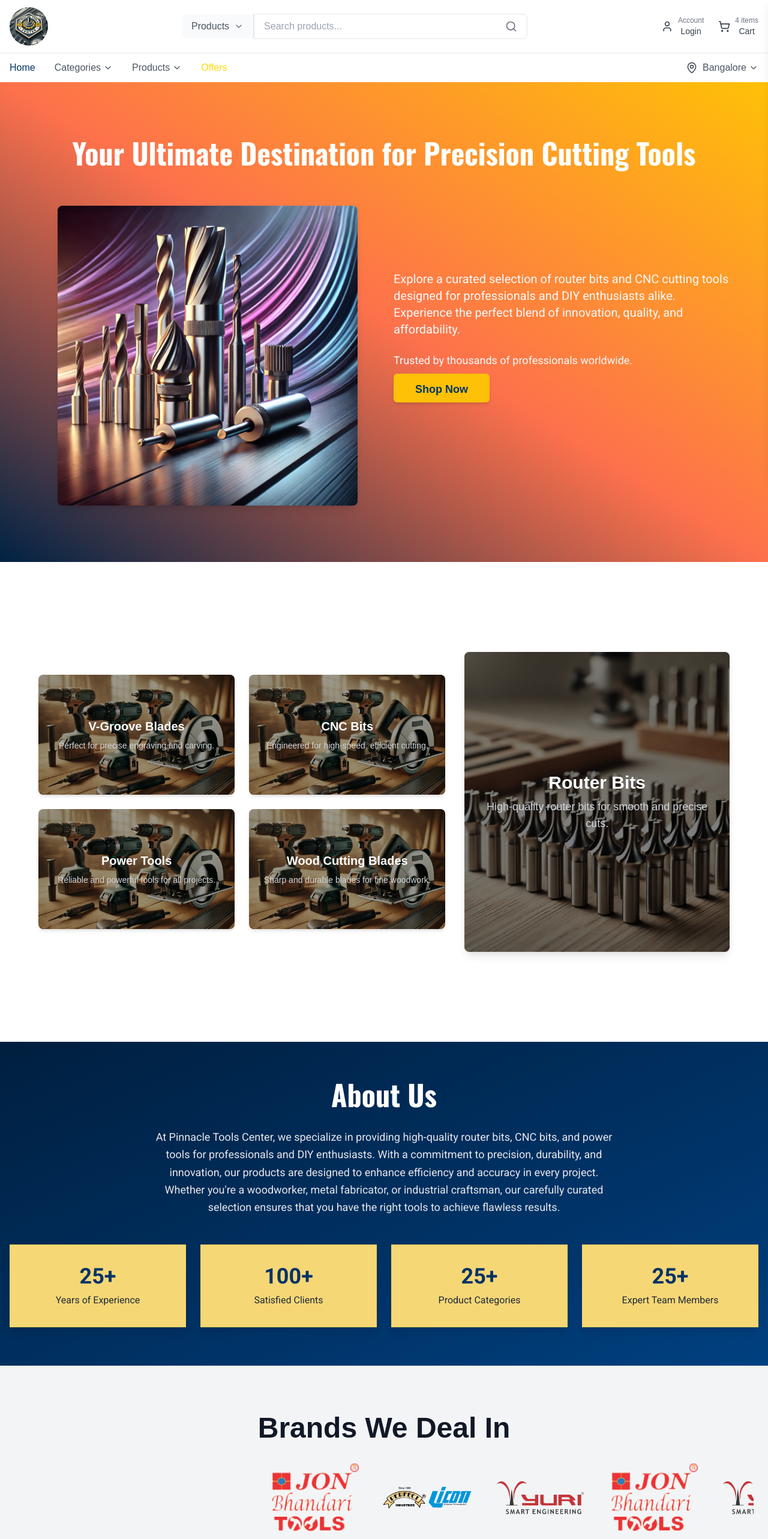
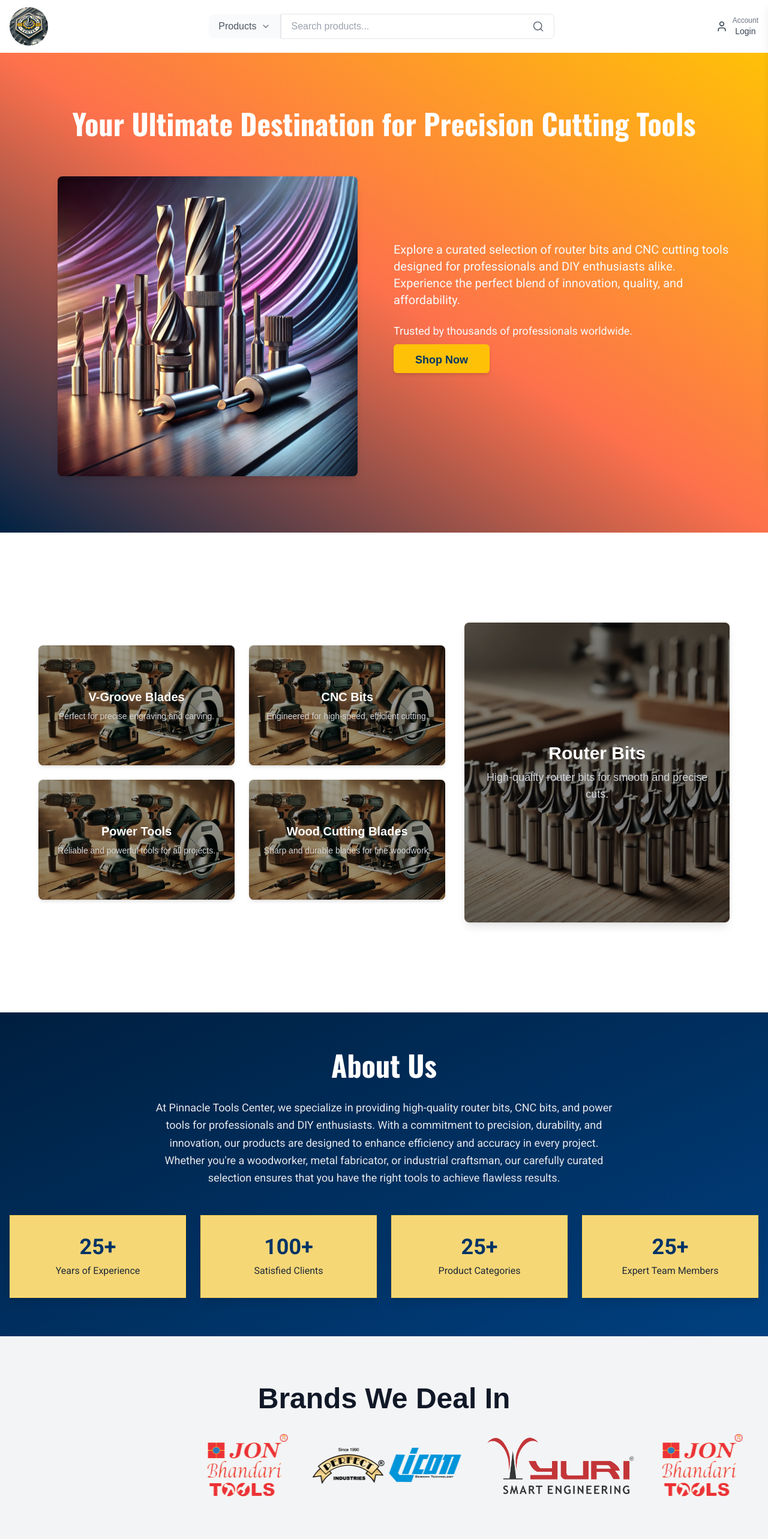
Before and after one commit to Hamza525318/pinnacle-tools-center, a Next.js app: page / in a window 1280 px wide. Shown: the top 2566 px of the page at 60% size. Built offline with nearby package versions, Linux system fonts and the light colour scheme.

Commit message:
add to cart ui

```diff
--- a/src/app/products/components/ProductCard.jsx
+++ b/src/app/products/components/ProductCard.jsx
@@ -11,7 +11,7 @@ import {
 
 export default function ProductCard({ product }) {
   return (
-    <div className="p-2 rounded-lg shadow-sm hover:shadow-md transition flex flex-col h-full">
+    <div className="border border-gray-200 p-2 rounded-lg shadow-sm hover:shadow-md transition flex flex-col h-full">
       <div className="relative">
         <img
           src={product.image}
@@ -21,7 +21,7 @@ export default function ProductCard({ product }) {
       </div>
 
       {/* Content Wrapper - Ensuring Equal Height */}
-      <div className="flex flex-col flex-grow mt-4 min-h-[160px]">
+      <div className="flex flex-col flex-grow mt-4 min-h-[120px]">
         <h3 className="text-md font-semibold text-gray-800">{product.name}</h3>
 
         {/* Pricing */}
--- /dev/null
+++ b/src/components/ui/AddToCartComponent.jsx
@@ -0,0 +1,101 @@
+"use client";
+
+import { useState } from "react";
+import { motion } from "framer-motion";
+import { ShoppingCart, X } from "lucide-react";
+
+export default function AddToCartModal() {
+  const [isOpen, setIsOpen] = useState(false);
+
+  // Sample Cart Items (Replace this with actual cart state from Redux or Context)
+  const cartItems = [
+    {
+      id: 1,
+      name: "Regular Fit T-shirt",
+      price: 399,
+      quantity: 1,
+      color: "White",
+      size: "M",
+      image: "https://via.placeholder.com/80", // Replace with actual product image
+    },
+  ];
+
+  // Calculate Order Total
+  const orderValue = cartItems.reduce((total, item) => total + item.price * item.quantity, 0);
+  const deliveryCharge = cartItems.length > 0 ? 149 : 0;
+  const totalAmount = orderValue + deliveryCharge;
+
+  return (
+    <>
+      {/* Cart Button */}
+      <button onClick={() => setIsOpen(true)} className="fixed bottom-4 right-4 bg-black text-white p-4 rounded-full shadow-lg">
+        <ShoppingCart size={24} />
+      </button>
+
+      {/* Modal */}
+      {isOpen && (
+        <motion.div
+          initial={{ opacity: 0, x: 100 }}
+          animate={{ opacity: 1, x: 0 }}
+          exit={{ opacity: 0, x: 100 }}
+          className="fixed top-0 right-0 w-96 h-full bg-white shadow-lg p-6 flex flex-col z-50"
+        >
+          {/* Close Button */}
+          <button onClick={() => setIsOpen(false)} className="absolute top-4 right-4 text-gray-600 hover:text-black">
+            <X size={24} />
+          </button>
+
+          <h2 className="text-xl font-bold mb-4">Shopping Cart</h2>
+
+          {/* If Cart is Empty */}
+          {cartItems.length === 0 ? (
+            <div className="flex flex-col items-center justify-center h-full">
+              <ShoppingCart size={40} className="text-gray-400" />
+              <p className="text-gray-500 mt-2">Your cart is empty</p>
+            </div>
+          ) : (
+            <>
+              {/* Cart Items */}
+              <div className="flex flex-col space-y-4 overflow-auto max-h-[60vh]">
+                {cartItems.map((item) => (
+                  <div key={item.id} className="flex items-center space-x-4 border-b pb-4">
+                    <img src={item.image} alt={item.name} className="w-16 h-16 rounded-md" />
+                    <div className="flex-1">
+                      <h3 className="text-lg font-medium">{item.name}</h3>
+                      <p className="text-gray-500 text-sm">
+                        Quantity: {item.quantity} | Color: {item.color} | Size: {item.size}
+                      </p>
+                      <p className="font-semibold">Rs. {item.price}</p>
+                    </div>
+                  </div>
+                ))}
+              </div>
+
+              {/* Order Summary */}
+              <div className="mt-6">
+                <div className="flex justify-between text-gray-700">
+                  <span>Order Value</span>
+                  <span>Rs. {orderValue.toFixed(2)}</span>
+                </div>
+                <div className="flex justify-between text-gray-700 mt-2">
+                  <span>Delivery</span>
+                  <span>Rs. {deliveryCharge.toFixed(2)}</span>
+                </div>
+                <div className="border-t my-3"></div>
+                <div className="flex justify-between font-bold text-lg">
+                  <span>Total</span>
+                  <span>Rs. {totalAmount.toFixed(2)}</span>
+                </div>
+              </div>
+
+              {/* Checkout Button */}
+              <button className="w-full bg-black text-white py-3 mt-4 rounded-md font-semibold hover:bg-gray-900 transition-all">
+                Checkout
+              </button>
+            </>
+          )}
+        </motion.div>
+      )}
+    </>
+  );
+}
--- a/src/components/ui/BrandsSection.jsx
+++ b/src/components/ui/BrandsSection.jsx
@@ -8,7 +8,6 @@ const brands = [
   "./assets/dealers/perfect-licon-group.png",
   "./assets/dealers/yuri_logo.webp",
   "./assets/dealers/john-bandari.png",
-  "./assets/dealers/yuri_logo.webp",
   "./assets/dealers/yuri_logo.webp",
   "./assets/dealers/perfect-licon-group.png",
 ];
@@ -23,18 +22,22 @@ export default function BrandsSection() {
 
         <div className="relative w-full overflow-hidden">
           <motion.div
-            className="flex w-screen space-x-10"
+            className="flex items-center space-x-10"
             initial={{ x: "100%" }}
             animate={{ x: "-100%" }}
             transition={{
               repeat: Infinity,
-              duration: 20,
+              duration: brands.length * 3, // Adjust speed dynamically
               ease: "linear",
             }}
           >
-            {[...brands].map((brand, index) => (
-              <div key={index} className="flex items-center justify-center w-screen">
-                <img src={brand} alt={brand} width={400} className="w-56 md:w-64" />
+            {[...brands, ...brands].map((brand, index) => (
+              <div key={index} className="flex items-center justify-center">
+                <img
+                  src={brand}
+                  alt="Brand Logo"
+                  className="w-auto h-auto max-w-[150px] md:max-w-[200px] lg:max-w-[250px] object-contain"
+                />
               </div>
             ))}
           </motion.div>
--- a/src/components/ui/Navbar.jsx
+++ b/src/components/ui/Navbar.jsx
@@ -1,6 +1,7 @@
 "use client";
 
 import { useState } from "react";
+import { motion } from "framer-motion";
 import {
   Search,
   ShoppingCart,
@@ -17,6 +18,7 @@ import {
   DropdownMenuTrigger,
 } from "../../../components/ui/dropdown-menu";
 import Image from "next/image";
+import AddToCartModal from "./AddToCartComponent"; // Importing the Cart Modal Component
 
 const Navbar = () => {
   const [searchQuery, setSearchQuery] = useState("");
@@ -71,15 +73,8 @@ const Navbar = () => {
               <p className="font-medium">Login</p>
             </div>
           </button>
-          <button className="flex items-center text-gray-700 hover:text-[#003366]">
-            <ShoppingCart className="h-5 w-5" />
-            <div className="ml-2 text-sm hidden md:block">
-              <p className="text-xs text-gray-500">4 items</p>
-              <p className="font-medium">Cart</p>
-            </div>
-          </button>
 
-          {/* Mobile Menu Toggle on Right */}
+          {/* Mobile Menu Toggle */}
           <button
             className="md:hidden p-2"
             onClick={() => setIsMobileMenuOpen(!isMobileMenuOpen)}
@@ -93,50 +88,7 @@ const Navbar = () => {
         </div>
       </div>
 
-      {/* Bottom Navigation - Desktop */}
-      <div className="hidden md:block border-t">
-        <div className="container mx-auto px-4">
-          <div className="flex items-center justify-between py-3">
-            <div className="flex items-center space-x-8">
-              <a href="/" className="text-[#003366] font-medium">
-                Home
-              </a>
-              <DropdownMenu className="bg-white">
-                <DropdownMenuTrigger className="flex items-center text-gray-600 hover:text-[#003366]">
-                  Categories
-                  <ChevronDown className="ml-1 h-4 w-4" />
-                </DropdownMenuTrigger>
-                <DropdownMenuContent className=" bg-white z-[9999]">
-                  <DropdownMenuItem>Category 1</DropdownMenuItem>
-                  <DropdownMenuItem>Category 2</DropdownMenuItem>
-                  <DropdownMenuItem>Category 3</DropdownMenuItem>
-                </DropdownMenuContent>
-              </DropdownMenu>
-              <DropdownMenu>
-                <DropdownMenuTrigger className="flex items-center text-gray-600 hover:text-[#003366]">
-                  Products
-                  <ChevronDown className="ml-1 h-4 w-4" />
-                </DropdownMenuTrigger>
-                <DropdownMenuContent className="bg-white z-[9999]">
-                  <DropdownMenuItem>Product 1</DropdownMenuItem>
-                  <DropdownMenuItem>Product 2</DropdownMenuItem>
-                  <DropdownMenuItem>Product 3</DropdownMenuItem>
-                </DropdownMenuContent>
-              </DropdownMenu>
-              <a href="/offers" className="text-[#FFD700] font-medium">
-                Offers
-              </a>
-            </div>
-            <button className="flex items-center text-gray-600 hover:text-[#003366]">
-              <MapPin className="h-5 w-5" />
-              <span className="ml-2">Bangalore</span>
-              <ChevronDown className="ml-1 h-4 w-4" />
-            </button>
-          </div>
-        </div>
-      </div>
-
-      {/* Mobile Sidebar Menu with Animation */}
+      {/* Mobile Sidebar Menu */}
       <div
         className={`fixed top-0 right-0 h-full w-64 bg-gradient-to-b from-[#fd714c] to-[#ffc107] shadow-lg text-white p-6 z-50 transform ${
           isMobileMenuOpen ? "translate-x-0" : "translate-x-full"
@@ -194,6 +146,9 @@ const Navbar = () => {
           </a>
         </nav>
       </div>
+
+      {/* AddToCartModal Integrated */}
+      <AddToCartModal />
     </nav>
   );
 };
```
